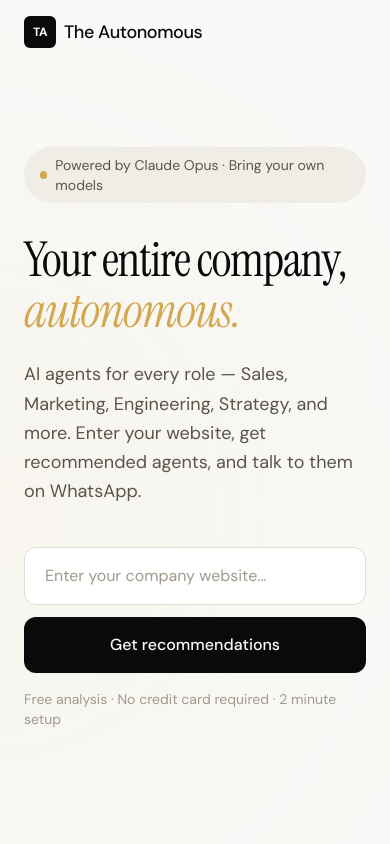
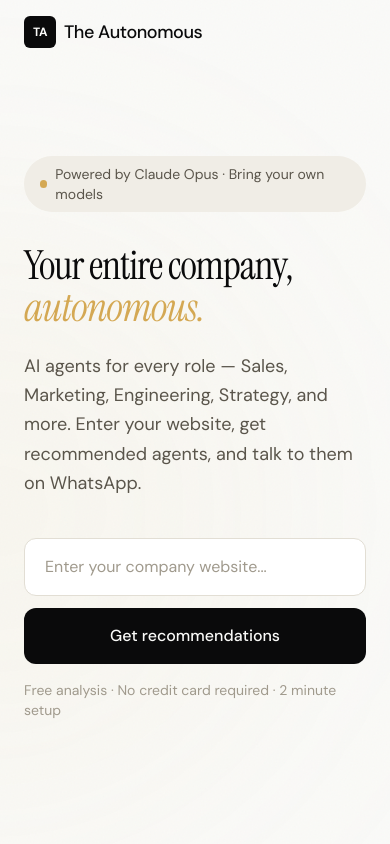
Before and after one commit to matterhornso/theautonomousorg, a Next.js app: page / in a window 390 px wide. Shown: the top 844 px of the page. Built offline with nearby package versions, Linux system fonts and the light colour scheme.

Commit message:
style(design): FINDING-004 — reduce hero headline to 40px on mobile for better fit

```diff
--- a/src/app/page.tsx
+++ b/src/app/page.tsx
@@ -255,7 +255,7 @@ export default function Home() {
               </Reveal>
 
               <Reveal delay={75}>
-                <h1 className="font-[family-name:var(--font-serif)] text-5xl sm:text-6xl lg:text-[72px] leading-[1.05] tracking-tight mb-6">
+                <h1 className="font-[family-name:var(--font-serif)] text-[40px] sm:text-6xl lg:text-[72px] leading-[1.05] tracking-tight mb-6">
                   Your entire company,{" "}
                   <span className="italic text-accent">autonomous.</span>
                 </h1>
```
